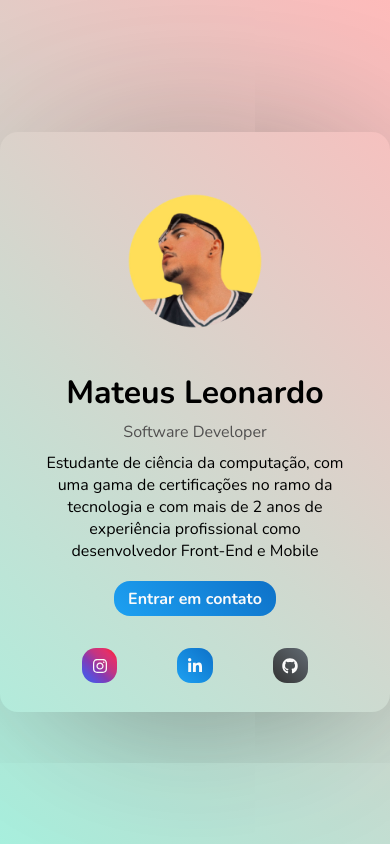
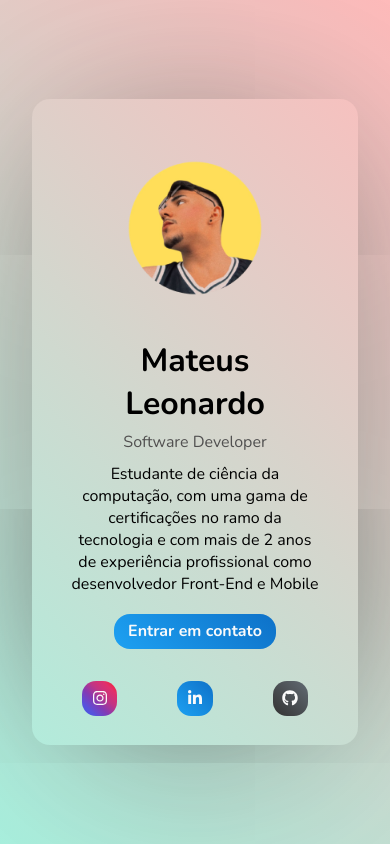
Before and after one commit to mateusmatosleonardo/m4teusdev, a React (Vite) app: page / in a window 390 px wide. Built offline with nearby package versions, Linux system fonts and the light colour scheme.

Commit message:
refactor..

```diff
--- a/src/index.css
+++ b/src/index.css
@@ -12,3 +12,11 @@ body{
   align-items: center;
   background: linear-gradient(45deg, #a9f1df, #ffbbbb);
 }
+
+@media (max-width: 500px)
+{
+  body
+   {
+    padding: 2rem;
+   }
+}
```
